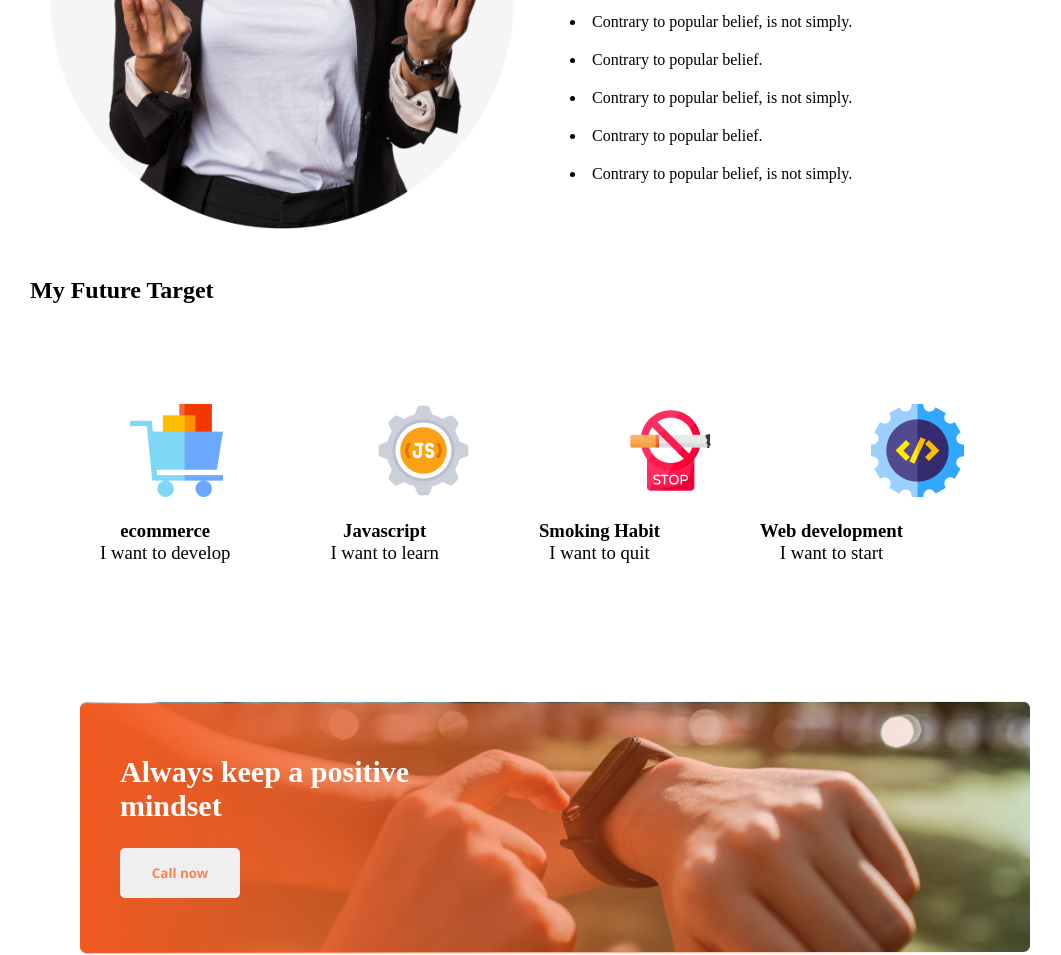
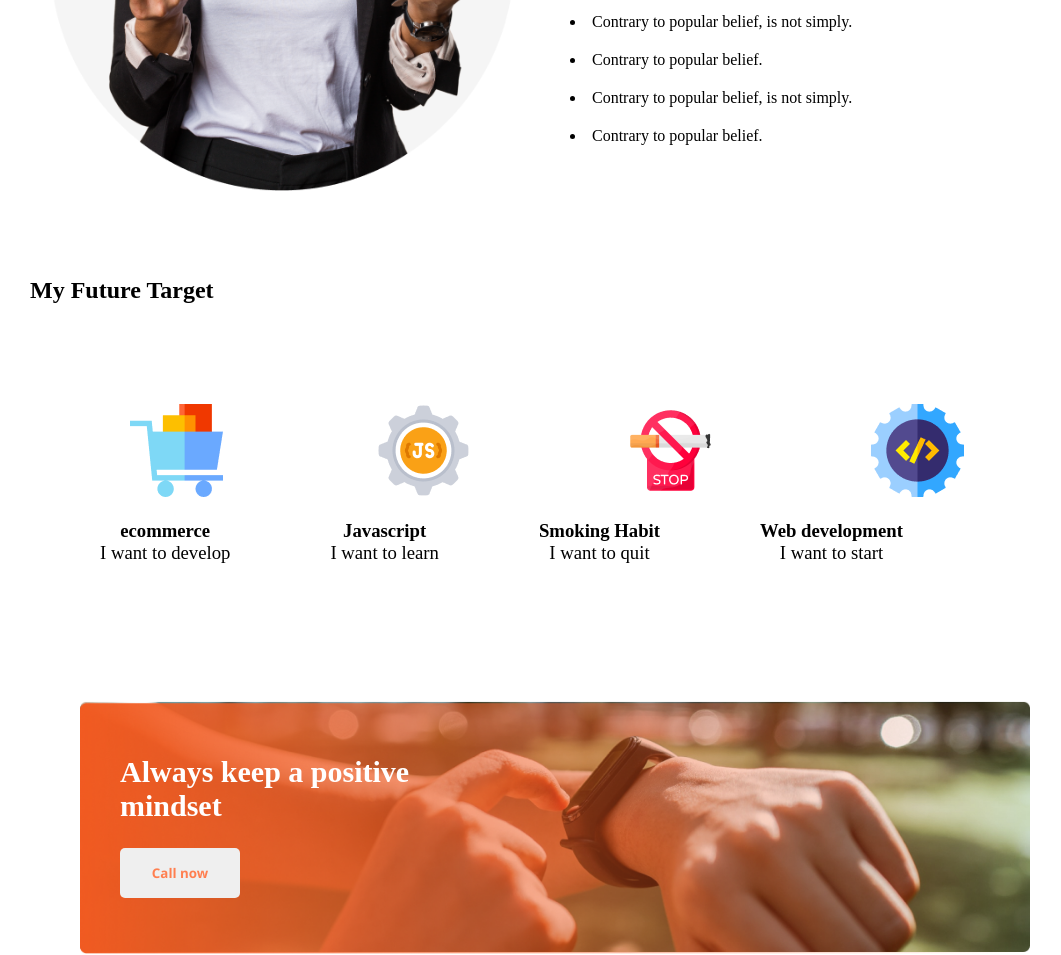
Before and after one commit to AriqRahman1/First_portfolio, a plain HTML site: page Index.html in a window 1280 px wide. Shown: the part 1134-2089 px from the top of the page, without its empty margins (120-1181 px from the left). Drawn offline with Linux system fonts and the light colour scheme.

Commit message:
name fixed

```diff
--- a/Index.html
+++ b/Index.html
@@ -34,9 +34,6 @@
             </li>
             <li>
                 Contrary to popular belief.
-            </li>
-            <li>
-                Contrary to popular belief, is not simply.
             </li>
         </div>
         <img id="main_img" src="/images/person.png" alt="">
```
